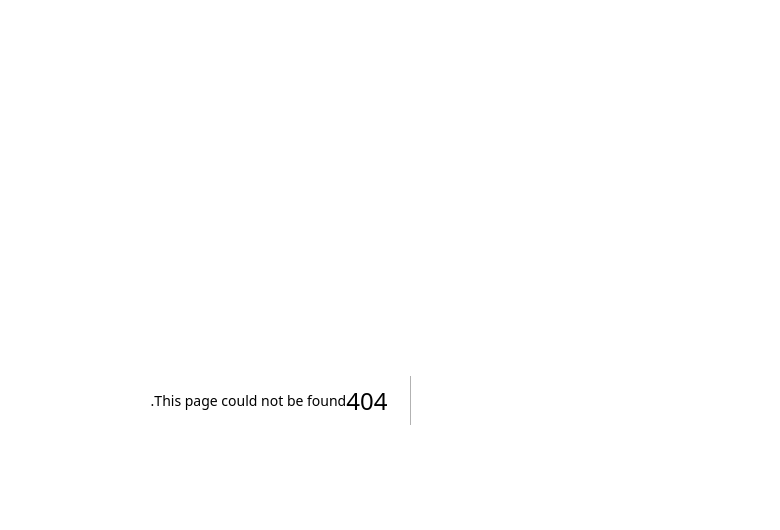
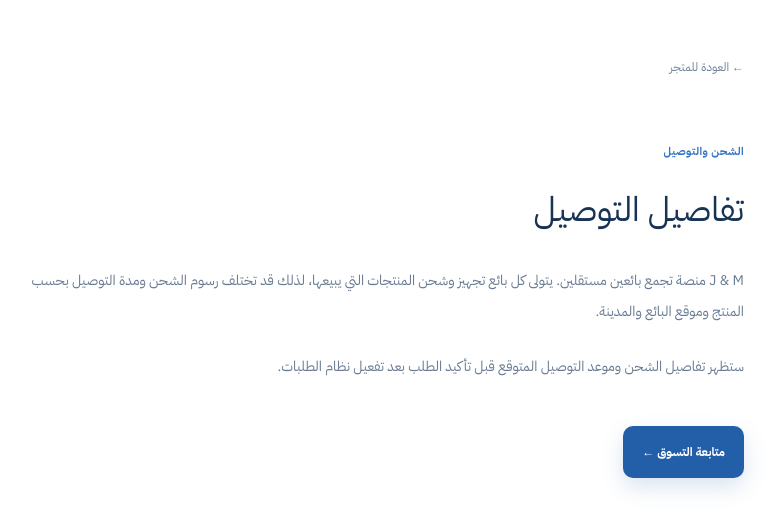
Before and after one commit to maafaalhussain-cmyk/nextjs, a Next.js app: page /shipping in a window 1280 px wide. Before the commit this address had no page. Shown: the top 530 px of the page, without its empty margins (391-1171 px from the left). Built offline with nearby package versions, Linux system fonts and the light colour scheme.

Commit message:
Add J&M customer information page

```diff
--- /dev/null
+++ b/app/shipping/page.tsx
@@ -0,0 +1,3 @@
+import Link from "next/link";
+export const metadata={title:"الشحن والتوصيل | J & M"};
+export default function Shipping(){return <main dir="rtl" className="info-page"><Link href="/" className="info-back">← العودة للمتجر</Link><span className="eyebrow">الشحن والتوصيل</span><h1>تفاصيل التوصيل</h1><p>J &amp; M منصة تجمع بائعين مستقلين. يتولى كل بائع تجهيز وشحن المنتجات التي يبيعها، لذلك قد تختلف رسوم الشحن ومدة التوصيل بحسب المنتج وموقع البائع والمدينة.</p><p>ستظهر تفاصيل الشحن وموعد التوصيل المتوقع قبل تأكيد الطلب بعد تفعيل نظام الطلبات.</p><Link href="/#products" className="primary-button">متابعة التسوق ←</Link></main>}
```
